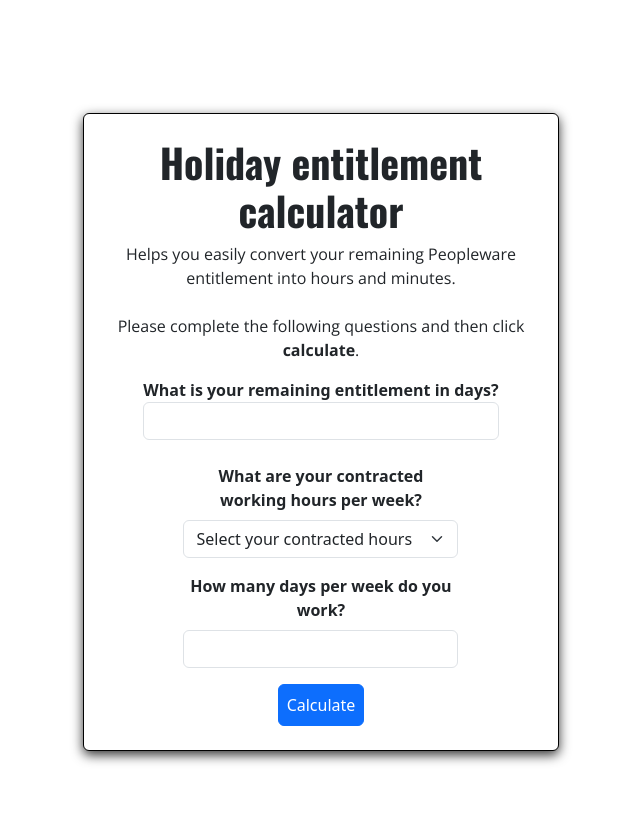
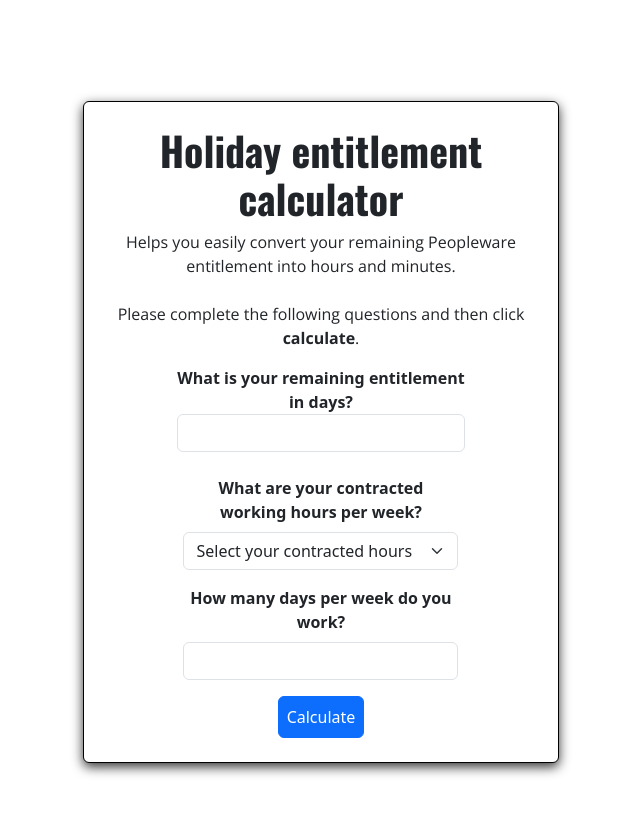
Before and after one commit to mattthughes/entitlement_calculator, a React (Vite) app in the folder entitlement-calculator/: page / in a window 1280 px wide. Shown: the top 814 px of the page, without its empty margins (319-959 px from the left). Built offline with nearby package versions, Linux system fonts and the light colour scheme.

Commit message:
Added line breaks to fix styling on desktop

```diff
--- a/entitlement-calculator/src/components/EntitlementForm.jsx
+++ b/entitlement-calculator/src/components/EntitlementForm.jsx
@@ -57,7 +57,14 @@ export default function EntitlementForm() {
         <Form onSubmit={handleSubmit}>
             <Form.Group className="mb-3 mx-auto" style={{ maxWidth: 400 }}>
                 {/* Days remaining form field, setting max and min values so the form cannot be submitted without meeting the min or max values */}
-                <Form.Label><strong>What is your remaining entitlement in days?</strong>
+                <Form.Label>
+                    <strong>
+                        <span>
+                            What is your remaining entitlement <br/> in days?
+                        </span>
+
+
+                    </strong>
                     <Form.Control type='number' max="40" value={remainingDays} name='remaining-days' onChange={(e) => setRemainingDays(e.target.value)}></Form.Control>
                 </Form.Label>
             </Form.Group>
--- a/entitlement-calculator/src/styles/entitlement.css
+++ b/entitlement-calculator/src/styles/entitlement.css
@@ -5,11 +5,14 @@
 }
 
 @media screen and (min-width: 991px) {
+
     .allowance-text {
         font-size: 20px;
     }
 
+
     .form-inputs {
         width: 50%;
     }
+
 }
```
Also changed, not shown: entitlement-calculator/src/styles/home.css (line endings or trailing spaces).
